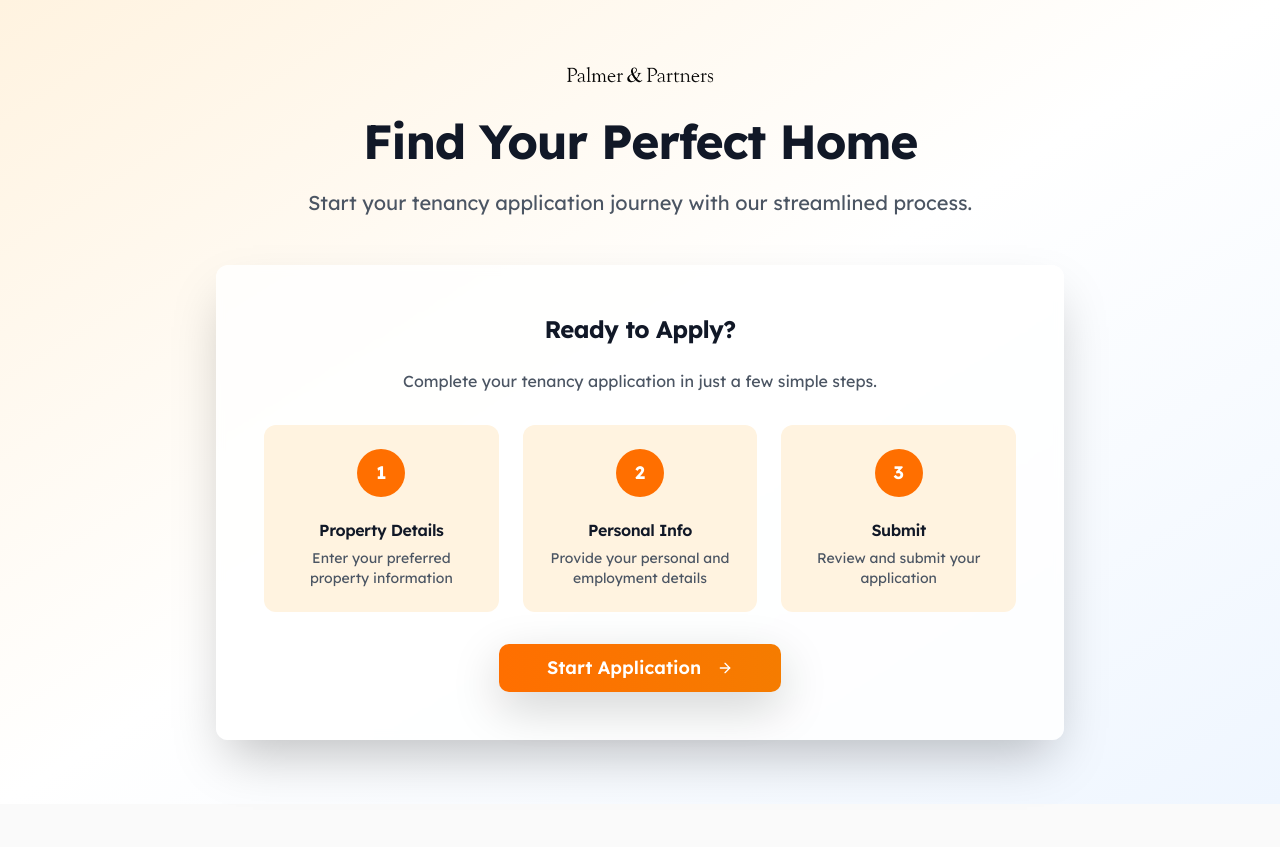
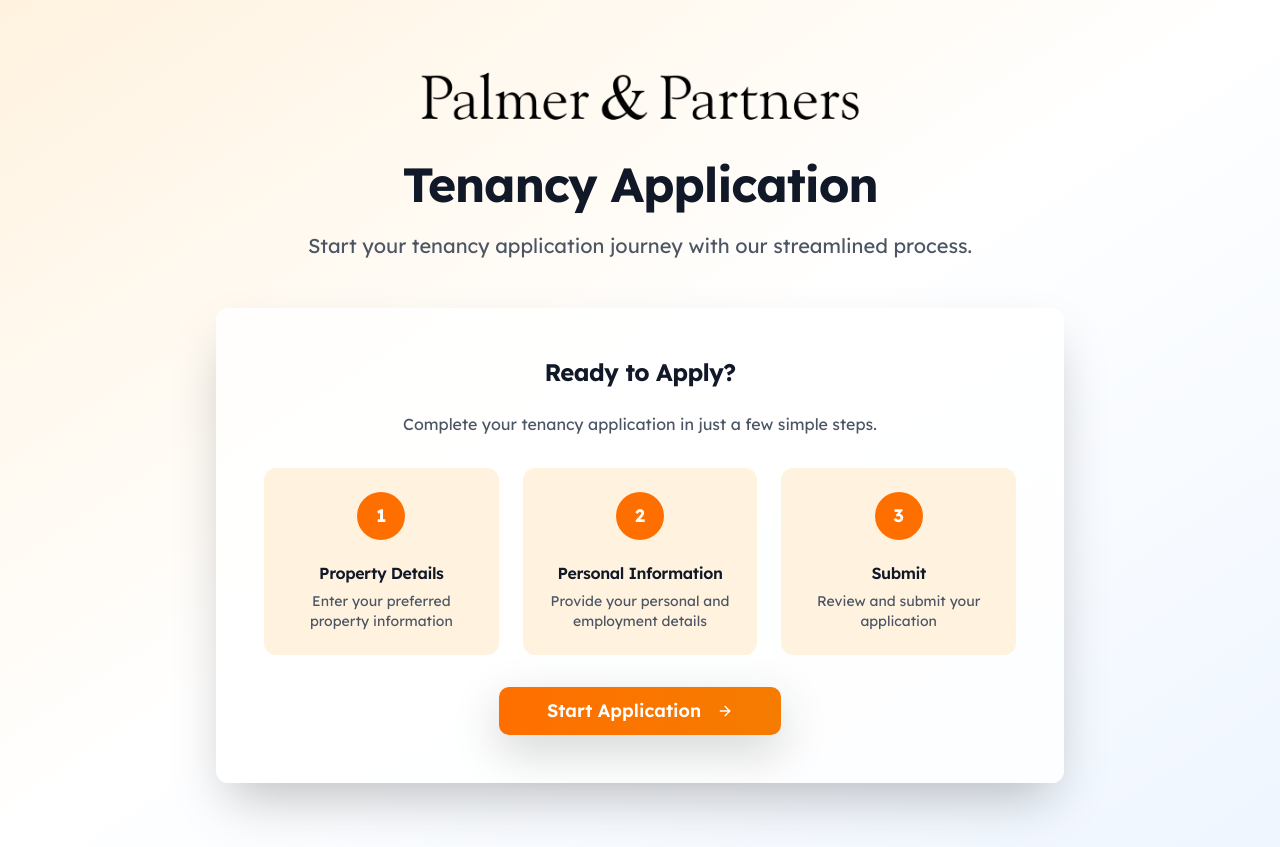
Before and after one commit to calvinwarwick/palmer-partners-forms, a React (Vite) app: page /tenancy-application in a window 1280 px wide. Before the commit the page ends 804 px from the top, so only its background shows below. Built offline with nearby package versions, Linux system fonts and the light colour scheme.

Commit message:
Fix: Update welcome screen and form titles
- Made the logo full size.
- Changed "Personal Info" to "Personal Information".
- Changed "Find Your Perfect Home" to "Tenanacy Application".
- Edited `src/pages/Application.tsx` and `src/components/TenancyApplicationForm.tsx`.

```diff
--- a/src/pages/Application.tsx
+++ b/src/pages/Application.tsx
@@ -21,15 +21,14 @@ const Application = () => {
             <img
               src="/lovable-uploads/fc497427-18c1-4156-888c-56392e2a21cf.png"
               alt="Company Logo"
-              className="h-auto"
+              className="h-auto w-full max-w-md"
               style={{
-                width: '150px',
                 filter: 'brightness(0) saturate(100%)'
               }}
             />
           </div>
           <h1 className="text-4xl md:text-5xl font-bold text-gray-900 mb-4">
-            Find Your Perfect Home
+            Tenancy Application
           </h1>
           <p className="text-xl text-gray-600 mb-8 max-w-2xl mx-auto">
             Start your tenancy application journey with our streamlined process.
@@ -60,7 +59,7 @@ const Application = () => {
                 <div className="bg-orange-500 w-12 h-12 rounded-full flex items-center justify-center mx-auto mb-4">
                   <span className="text-white font-bold text-lg">2</span>
                 </div>
-                <h3 className="font-semibold text-gray-900 mb-2">Personal Info</h3>
+                <h3 className="font-semibold text-gray-900 mb-2">Personal Information</h3>
                 <p className="text-sm text-gray-600">Provide your personal and employment details</p>
               </div>
               <div className="text-center p-6 bg-orange-50 rounded-lg">
```
